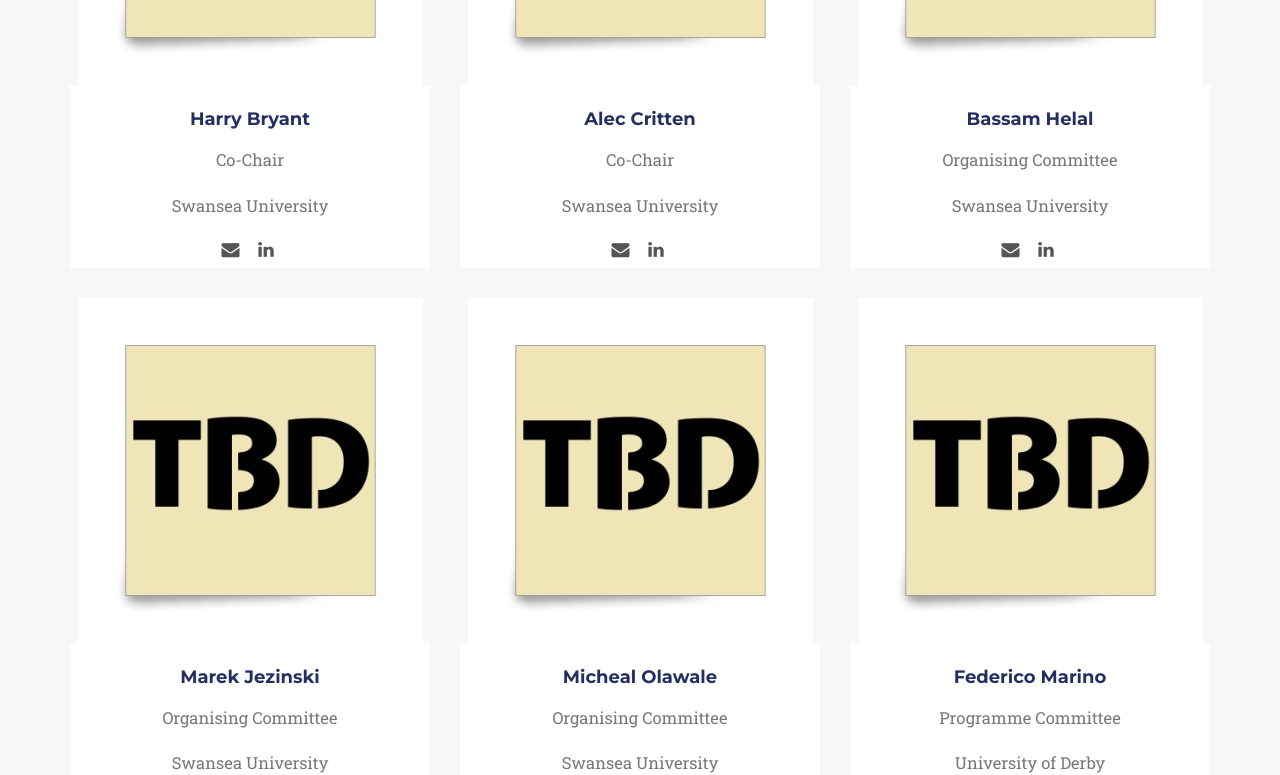
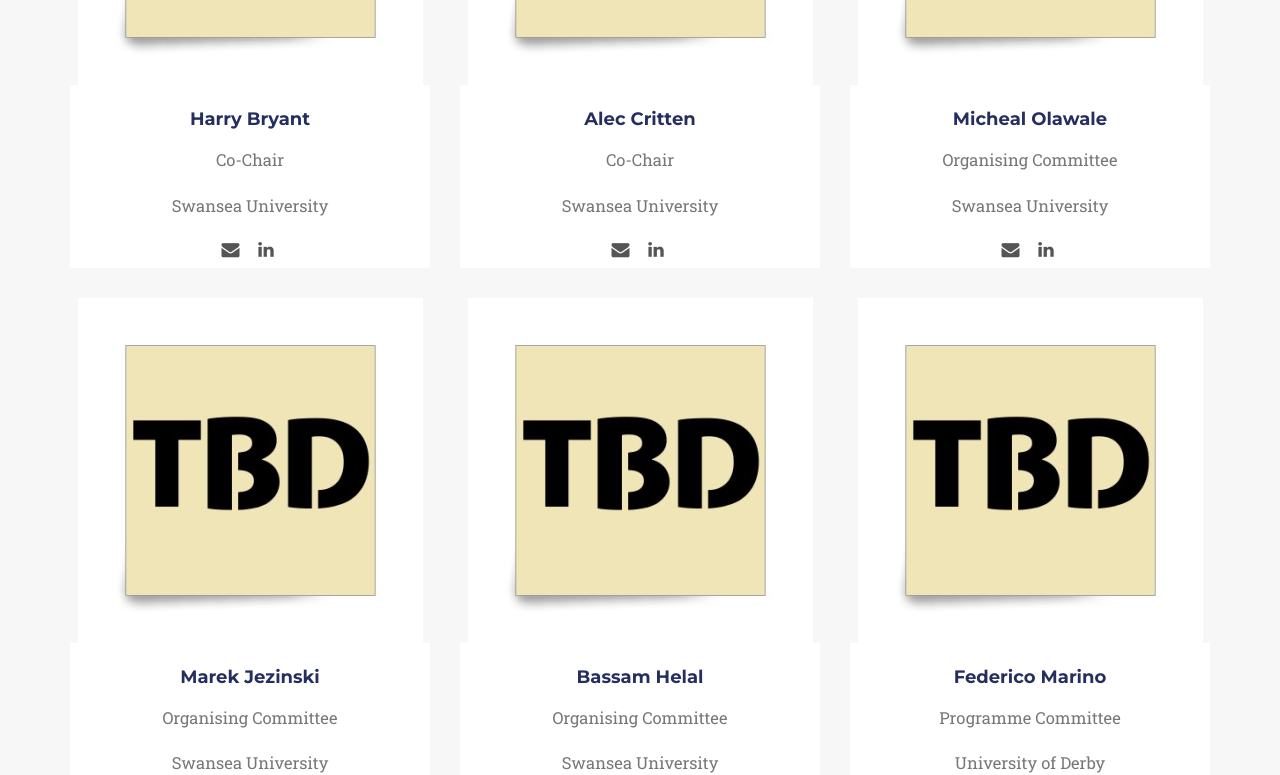
Before and after one commit to ukrrin2026swansea/ukrrin2026swansea.github.io, a Jekyll site: the page built from _2017_pages/team.html, in a window 1280 px wide and 1400 px high. Shown: the part 529-1304 px from the top of the window. Built offline with Jekyll 4.4.1, drawn with Linux system fonts in a browser that asks for light colours; some web fonts are replaced; part of the change alters nothing that is shown.

```diff
--- a/_data/twenty_17/teams.yml
+++ b/_data/twenty_17/teams.yml
@@ -20,8 +20,8 @@
   email: mailto:alec.critten@swansea.ac.uk
   linkedIn: https://www.linkedin.com/in/acritten/
 
-- title: Bassam Helal
-  name: Bassam Helal
+- title: Micheal Olawale
+  name: Micheal Olawale
   subtitle: Organising Committee
   affiliation: Swansea University
   img: TBD.jpg
@@ -44,8 +44,8 @@
   description: More Info
   linkedIn: https://www.linkedin.com/in/marek-jezinski/
 
-- title: Micheal Olawale
-  name: Micheal Olawale
+- title:  Bassam Helal
+  name:   Bassam Helal
   subtitle: Organising Committee
   affiliation: Swansea University
   img: TBD.jpg
@@ -74,6 +74,7 @@
   alt: Picture of TBD
   topic: Topic
   description: More Info
+  linkedIn: https://www.linkedin.com/in/philomenah-holladay-a14ab31a1/
 
 - title: Liu Yang
   name: Liu Yang
@@ -84,6 +85,7 @@
   alt: Picture of TBD
   topic: Topic
   description: More Info
+  linkedIn: https://www.linkedin.com/in/yang-liu-66941659/
 
 - title: Jinyi Pan
   name: Jinyi Pan
```
